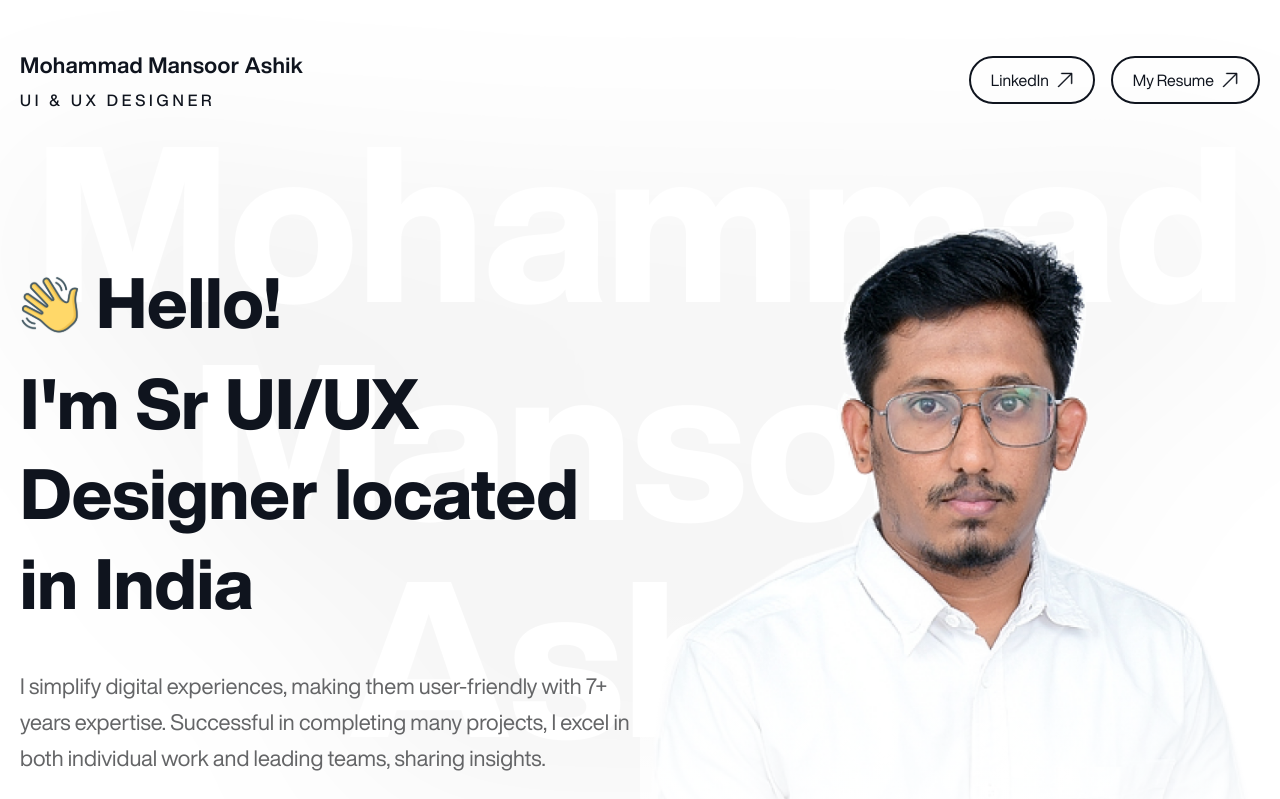
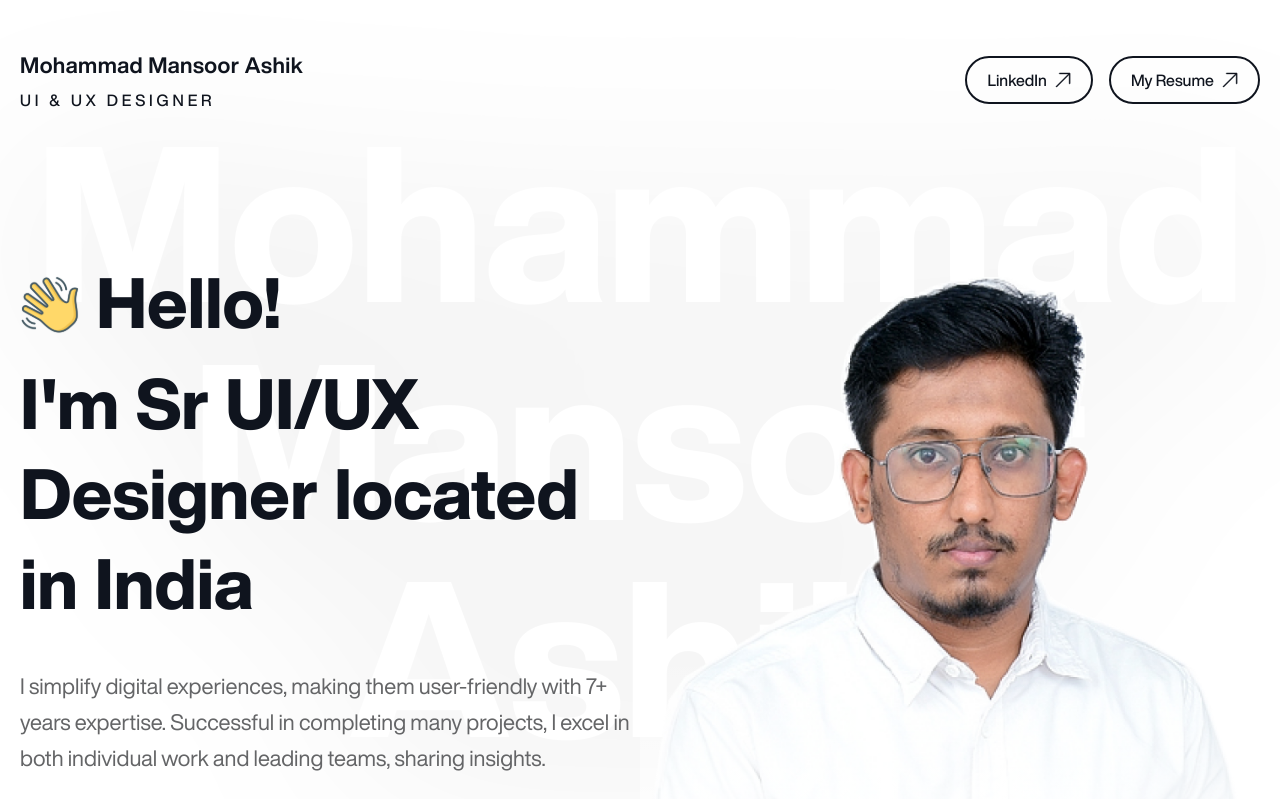
Before and after one commit to karthickicp/portfolio, a React (Vite) app: page / in a window 1280 px wide. Shown: the top 799 px of the page. Built offline with nearby package versions, Linux system fonts and the light colour scheme.

Commit message:
Added client feedback items and prevent user selection, added delay and duration on carousel

```diff
--- a/index.html
+++ b/index.html
@@ -2,7 +2,7 @@
 <html lang="en">
   <head>
     <meta charset="UTF-8" />
-    <link rel="icon" type="image/svg+xml" href="/vite.svg" />
+    <link rel="icon" type="image/svg+xml" href="/favicon.jpeg" />
     <meta name="viewport" content="width=device-width, initial-scale=1.0" />
     <title>Mohammad Mansoor Ashik | Portfolio</title>
   </head>
--- a/src/components/outlinedBtn.tsx
+++ b/src/components/outlinedBtn.tsx
@@ -4,13 +4,15 @@ import arrowWhite from "@/assets/img/icons/arrow-white.svg";
 export const OutlinedBtn = ({
   buttonText,
   className,
-}: Partial<{ buttonText: string; className: string }>) => {
+  link
+}: Partial<{ buttonText: string; className: string, link: string }>) => {
   return (
     <a
-      href="#"
-      className={`group text-black border-black rounded-full px-[15px] py-[6px] border-2 flex items-center gap-2 md:py-[10px] md:px-5 hover:bg-black hover:text-white hover:border-black ${
+      href={link ?? '#'}
+      className={`group text-black border-black rounded-full px-[15px] py-[6px] border-2 flex items-center gap-2 font-medium md:py-[10px] md:px-5 hover:bg-black hover:text-white hover:border-black ${
         className ?? ""
       }`}
+      target="_blank"
     >
       {buttonText} <img src={arrowBlack} alt="arrow-black" className="inline-block group-hover:hidden" />
       <img src={arrowWhite} alt="arrow-white" className="hidden group-hover:inline-block" />
--- a/src/index.css
+++ b/src/index.css
@@ -11,6 +11,7 @@ body {
   width: 100%;
   float: left;
   font-family: "Helvetica Now Display" !important;
+  user-select: none;
 }
 .container {
   width: min(calc(100% - 40px), 87.5rem) !important;
--- a/src/views/home/dribbleShots.tsx
+++ b/src/views/home/dribbleShots.tsx
@@ -15,20 +15,18 @@ export const DribbleShots = () => {
           <div className="flex items-baseline">
             <h2 className="sec-title">Dribbble Shots</h2>
             <a href="https://dribbble.com/ashiksahan" target="_blank">
-              <img
-                src={shareIcon}
-                alt="share-icon"
-                className="ml-4 w-[26px] h-[26px] md:w-9 md:h-9"
-              />
+              <img src={shareIcon} alt="share-icon" className="ml-4 w-[26px] h-[26px] md:w-9 md:h-9" />
             </a>
           </div>
         </div>
         <Swiper
           loop={true}
           autoplay={{
+            delay: 3000,
             disableOnInteraction: true,
             pauseOnMouseEnter: true,
           }}
+          speed={2000}
           breakpoints={{
             0: {
               spaceBetween: 0,
@@ -47,32 +45,17 @@ export const DribbleShots = () => {
         >
           <SwiperSlide>
             <div className="dribble-image-cover bg-[#E8ECED]">
-              <img
-                src={dribbleShotOne}
-                alt="dribble-shot-1"
-                loading="lazy"
-                className="dribble-images"
-              />
+              <img src={dribbleShotOne} alt="dribble-shot-1" loading="lazy" className="dribble-images" />
             </div>
           </SwiperSlide>
           <SwiperSlide>
             <div className="dribble-image-cover bg-[#F1F1F1]">
-              <img
-                src={dribbleShotTwo}
-                alt="dribble-shot-2"
-                loading="lazy"
-                className="dribble-images"
-              />
+              <img src={dribbleShotTwo} alt="dribble-shot-2" loading="lazy" className="dribble-images" />
             </div>
           </SwiperSlide>
           <SwiperSlide>
             <div className="dribble-image-cover bg-[#E2E4F0]">
-              <img
-                src={dribbleShotThree}
-                alt="dribble-shot-3"
-                loading="lazy"
-                className="dribble-images"
-              />
+              <img src={dribbleShotThree} alt="dribble-shot-3" loading="lazy" className="dribble-images" />
             </div>
           </SwiperSlide>
         </Swiper>
--- a/src/views/home/myLearning.tsx
+++ b/src/views/home/myLearning.tsx
@@ -29,9 +29,7 @@ export const MyLearning = () => {
                 <p className="title-secondary mb-2 text-black font-bold tracking-space-2 lg:text-[34px] lg:leading-[49.98px] lg:mb-[10px]">
                   {certificate.title}
                 </p>
-                <p className="text-paragraph tracking-space-2">
-                  {certificate.date}
-                </p>
+                <p className="text-paragraph tracking-space-2">{certificate.date}</p>
               </div>
             ))}
           </div>
@@ -41,10 +39,11 @@ export const MyLearning = () => {
             spaceBetween={24}
             loop={true}
             autoplay={{
+              delay: 3000,
               disableOnInteraction: true,
-              pauseOnMouseEnter: true
+              pauseOnMouseEnter: true,
             }}
-
+            speed={2000}
             modules={[Pagination, Navigation, Autoplay]}
             className="mySwiper flex-1 w-full max-w-[520px]"
           >
--- a/src/views/home/templateSec.tsx
+++ b/src/views/home/templateSec.tsx
@@ -14,7 +14,7 @@ export const TemplateSec = () => {
               setting new standards.
             </p>
           </div>
-          <OutlinedBtn buttonText="View All Templates" className={"flex-1 min-w-[200px]"} />
+            <OutlinedBtn buttonText="View All Templates" className={"flex-1 min-w-[200px]"} link="https://themeforest.net/user/victorthemes"/>
         </div>
       </div>
     </section>
--- a/src/views/home/testimonials.tsx
+++ b/src/views/home/testimonials.tsx
@@ -19,9 +19,11 @@ export const Testimonials = () => {
         <Swiper
           loop={true}
           autoplay={{
+            delay: 3000,
             disableOnInteraction: true,
             pauseOnMouseEnter: true,
           }}
+          speed={2000}
           breakpoints={{
             0: {
               spaceBetween: 0,
@@ -78,7 +80,7 @@ export const Testimonials = () => {
             <div className="testimonial-card">
               <p className="testimonial-desc">
                 Mansoor Ashik has been a fantastic UI/UX designer for our company. He's hardworking, creative, and always friendly. His
-                dedication to his work is commendable, and we highly recommend Ashik for his outstanding contributions and professional
+                dedication to his work is commendable, and we highly recommend Ashik for his <br /> outstanding contributions and professional
                 excellence.
               </p>
               <div className="profile">
@@ -96,7 +98,7 @@ export const Testimonials = () => {
                 I have had the pleasure of working closely with Mansoor. He is an exceptional professional who consistently
                 demonstrates remarkable expertise and dedication in his field. I wholeheartedly recommend Mansoor to any organization
                 or individual seeking a highly skilled professional with exceptional dedication, a collaborative spirit, and a passion
-                for excellence. His contributions have consistently exceeded expectations, and I have no doubt he will continue to
+                for excellence. His contributions have consistently exceeded expectations, and I have no doubt he will continue to <br />
                 thrive and make significant contributions wherever he is.
               </p>
               <div className="profile">
--- a/src/views/home/topSection.tsx
+++ b/src/views/home/topSection.tsx
@@ -39,7 +39,7 @@ export const TopSection = () => {
                 <OutlinedBtn buttonText={"My Resume"} />
               </div>
             </div>
-            <div className="relative flex-1 flex justify-end topsec-img xl:translate-y-[150px] 2xl:absolute 2xl:right-0">
+            <div className="relative flex-1 flex justify-end topsec-img xl:translate-y-[200px] 2xl:absolute 2xl:right-0">
               <img src={profilePicture} alt="profile-picture" />
               <div className="topsec-shadow w-full h-full absolute float-left"></div>
             </div>
```
Also changed, not shown: public/favicon.jpeg (added).
